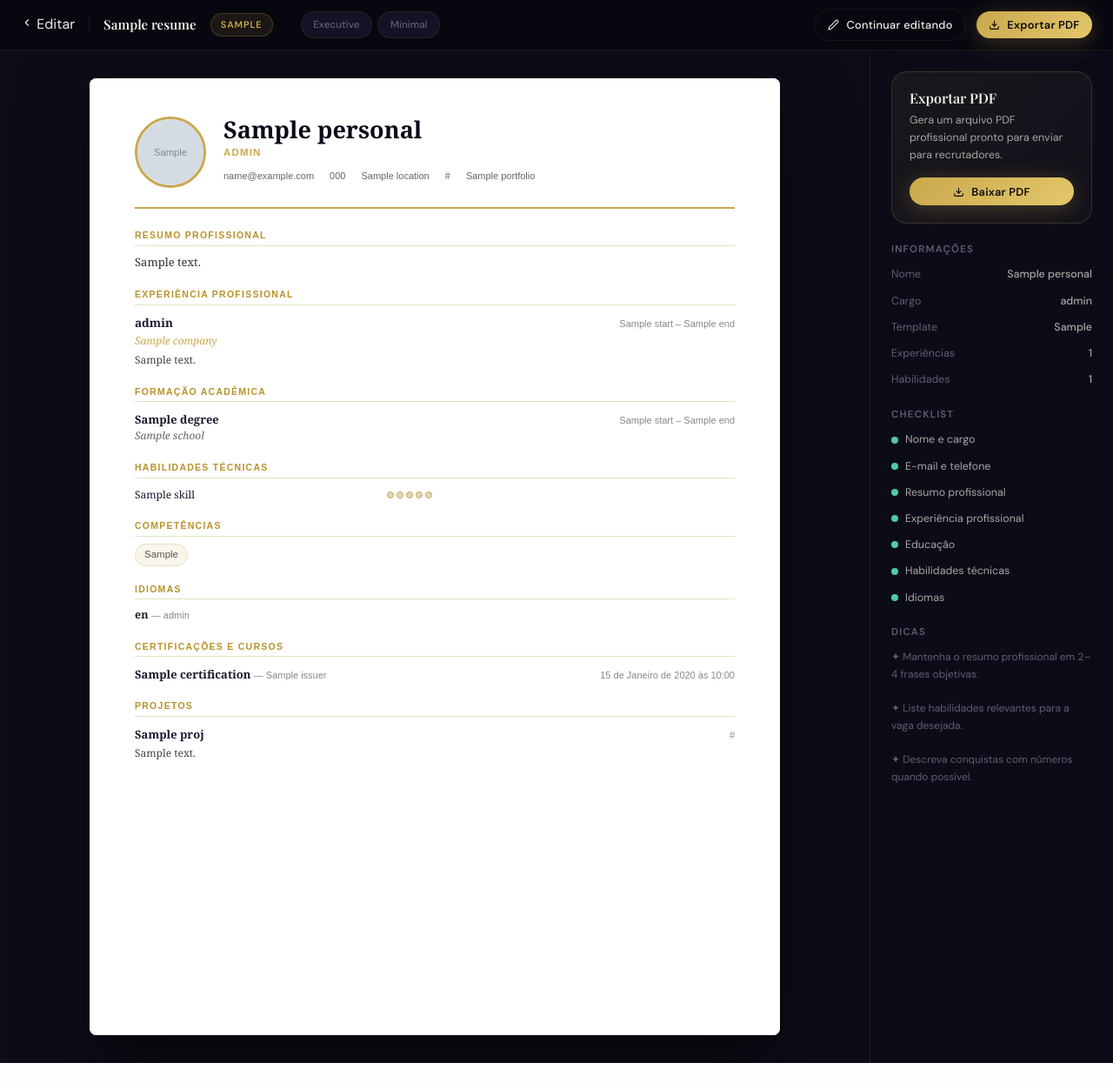
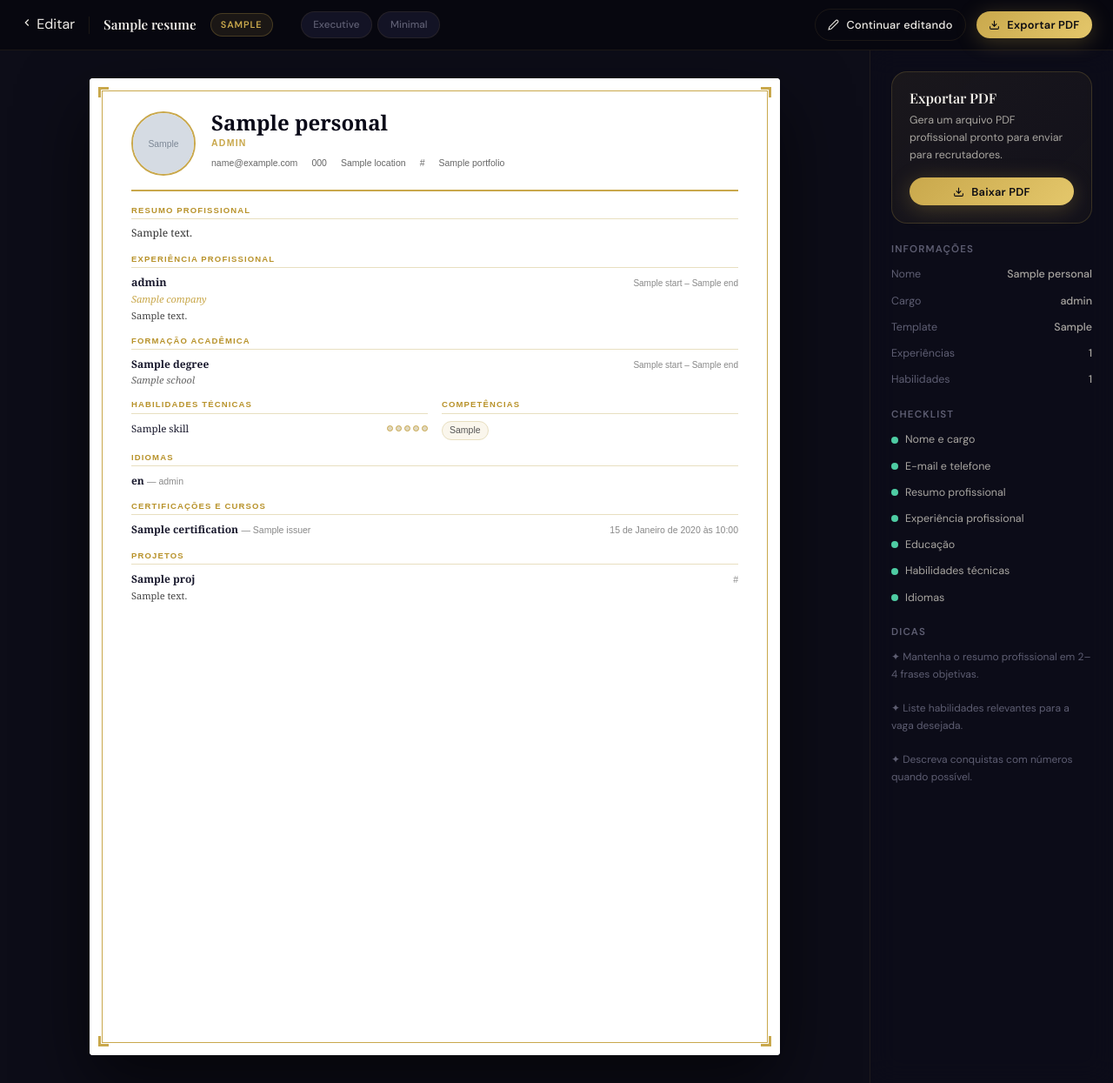
Before and after one commit to yanferodrigues/Gerador-de-curriculo, a Django app: template templates/preview.html in a window 1280 px wide. Shown: the whole page at 87% size. Before the commit the page ends 1222 px from the top, so only its background shows below. Run offline with Django 5.2, Linux system fonts and the light colour scheme; the template is opened without the code that fills it: most values are stand-ins (such as "Sample title", 1, 10 or a date in 2020); grey boxes marked "Sample" are stand-in pictures; data that the repository does not hold is empty; some web fonts are replaced.

Commit message:
ESCRITÓRIO 17/04/2026 14:20

```diff
--- a/setup/settings.py
+++ b/setup/settings.py
@@ -29,7 +29,7 @@ SECRET_KEY = str(os.getenv('SECRET_KEY'))
 # SECURITY WARNING: don't run with debug turned on in production!
 DEBUG = True
 
-ALLOWED_HOSTS = ['10.211.100.93', "localhost"]
+ALLOWED_HOSTS = ['10.211.100.93', '127.0.0.1', "localhost"]
 
 
 # Application definition
--- a/templates/partials/resume_executive.html
+++ b/templates/partials/resume_executive.html
@@ -1,17 +1,25 @@
 {% with d=resume.data p=resume.data.personal %}
-<div style="font-family:Georgia,'Times New Roman',serif;color:#1a1a2e;background:#fff;padding:44px 52px;min-height:1100px;font-size:13px;line-height:1.55;box-sizing:border-box;">
+<div style="font-family:Georgia,'Times New Roman',serif;color:#1a1a2e;background:#fff;width:794px;height:1123px;overflow:hidden;font-size:12.5px;line-height:1.5;box-sizing:border-box;position:relative;padding:38px 48px;">
+
+  <!-- Decorative gold border frame -->
+  <div style="position:absolute;inset:14px;border:1.5px solid #C9A84C;pointer-events:none;"></div>
+  <!-- Corner accents -->
+  <div style="position:absolute;top:10px;left:10px;width:12px;height:12px;border-top:3px solid #C9A84C;border-left:3px solid #C9A84C;pointer-events:none;"></div>
+  <div style="position:absolute;top:10px;right:10px;width:12px;height:12px;border-top:3px solid #C9A84C;border-right:3px solid #C9A84C;pointer-events:none;"></div>
+  <div style="position:absolute;bottom:10px;left:10px;width:12px;height:12px;border-bottom:3px solid #C9A84C;border-left:3px solid #C9A84C;pointer-events:none;"></div>
+  <div style="position:absolute;bottom:10px;right:10px;width:12px;height:12px;border-bottom:3px solid #C9A84C;border-right:3px solid #C9A84C;pointer-events:none;"></div>
 
   <!-- HEADER -->
-  <div style="display:flex;gap:20px;align-items:flex-start;padding-bottom:22px;margin-bottom:24px;border-bottom:2.5px solid #C9A84C;">
+  <div style="display:flex;gap:18px;align-items:flex-start;padding-bottom:16px;margin-bottom:16px;border-bottom:2px solid #C9A84C;">
     {% if p.photo %}
-    <img src="{{ p.photo }}" style="width:82px;height:82px;border-radius:50%;object-fit:cover;flex-shrink:0;border:3px solid #C9A84C;">
+    <img src="{{ p.photo }}" style="width:74px;height:74px;border-radius:50%;object-fit:cover;flex-shrink:0;border:2.5px solid #C9A84C;">
     {% endif %}
     <div style="flex:1">
-      <h1 style="margin:0 0 3px;font-size:27px;font-weight:700;color:#0a0a18;line-height:1.1">{{ p.name|default:"Seu Nome" }}</h1>
+      <h1 style="margin:0 0 3px;font-size:24px;font-weight:700;color:#0a0a18;line-height:1.1">{{ p.name|default:"Seu Nome" }}</h1>
       {% if p.role %}
-      <div style="margin:0 0 9px;font-size:11.5px;font-weight:600;color:#C9A84C;text-transform:uppercase;letter-spacing:.1em;font-family:Arial,sans-serif">{{ p.role }}</div>
+      <div style="margin:0 0 7px;font-size:10.5px;font-weight:700;color:#C9A84C;text-transform:uppercase;letter-spacing:.12em;font-family:Arial,sans-serif">{{ p.role }}</div>
       {% endif %}
-      <div style="font-family:Arial,sans-serif;font-size:11px;color:#666;display:flex;flex-wrap:wrap;gap:8px 18px">
+      <div style="font-family:Arial,sans-serif;font-size:10.5px;color:#666;display:flex;flex-wrap:wrap;gap:6px 16px">
         {% if p.email %}<span>{{ p.email }}</span>{% endif %}
         {% if p.phone %}<span>{{ p.phone }}</span>{% endif %}
         {% if p.location %}<span>{{ p.location }}</span>{% endif %}
@@ -23,26 +31,26 @@
 
   <!-- SUMMARY -->
   {% if d.summary %}
-  <div style="margin-bottom:20px">
-    <h2 style="font-size:10.5px;font-weight:700;text-transform:uppercase;letter-spacing:.12em;color:#b8922a;margin:0 0 8px;font-family:Arial,sans-serif;border-bottom:1.5px solid #e8dfc0;padding-bottom:5px">Resumo Profissional</h2>
-    <p style="margin:0;color:#333;line-height:1.65">{{ d.summary }}</p>
+  <div style="margin-bottom:14px">
+    <h2 style="font-size:9.5px;font-weight:700;text-transform:uppercase;letter-spacing:.12em;color:#b8922a;margin:0 0 6px;font-family:Arial,sans-serif;border-bottom:1px solid #e8dfc0;padding-bottom:4px">Resumo Profissional</h2>
+    <p style="margin:0;color:#333;line-height:1.6;font-size:12px">{{ d.summary }}</p>
   </div>
   {% endif %}
 
   <!-- EXPERIENCE -->
   {% if d.experience %}
-  <div style="margin-bottom:20px">
-    <h2 style="font-size:10.5px;font-weight:700;text-transform:uppercase;letter-spacing:.12em;color:#b8922a;margin:0 0 10px;font-family:Arial,sans-serif;border-bottom:1.5px solid #e8dfc0;padding-bottom:5px">Experiência Profissional</h2>
+  <div style="margin-bottom:14px">
+    <h2 style="font-size:9.5px;font-weight:700;text-transform:uppercase;letter-spacing:.12em;color:#b8922a;margin:0 0 8px;font-family:Arial,sans-serif;border-bottom:1px solid #e8dfc0;padding-bottom:4px">Experiência Profissional</h2>
     {% for exp in d.experience %}
-    <div style="margin-bottom:14px">
+    <div style="margin-bottom:10px">
       <div style="display:flex;justify-content:space-between;align-items:baseline;margin-bottom:1px">
-        <strong style="font-size:13.5px">{{ exp.role }}</strong>
-        <span style="font-size:11px;color:#888;font-family:Arial,sans-serif;white-space:nowrap">
+        <strong style="font-size:12.5px">{{ exp.role }}</strong>
+        <span style="font-size:10px;color:#888;font-family:Arial,sans-serif;white-space:nowrap">
           {{ exp.start }}{% if exp.start %} – {% endif %}{% if exp.current %}Atual{% else %}{{ exp.end }}{% endif %}
         </span>
       </div>
-      <div style="font-size:12px;color:#C9A84C;font-style:italic;margin-bottom:4px">{{ exp.company }}</div>
-      {% if exp.desc %}<p style="margin:0;font-size:12px;color:#444;line-height:1.55">{{ exp.desc|linebreaksbr }}</p>{% endif %}
+      <div style="font-size:11px;color:#C9A84C;font-style:italic;margin-bottom:3px">{{ exp.company }}</div>
+      {% if exp.desc %}<p style="margin:0;font-size:11px;color:#444;line-height:1.5">{{ exp.desc|linebreaksbr }}</p>{% endif %}
     </div>
     {% endfor %}
   </div>
@@ -50,56 +58,56 @@
 
   <!-- EDUCATION -->
   {% if d.education %}
-  <div style="margin-bottom:20px">
-    <h2 style="font-size:10.5px;font-weight:700;text-transform:uppercase;letter-spacing:.12em;color:#b8922a;margin:0 0 10px;font-family:Arial,sans-serif;border-bottom:1.5px solid #e8dfc0;padding-bottom:5px">Formação Acadêmica</h2>
+  <div style="margin-bottom:14px">
+    <h2 style="font-size:9.5px;font-weight:700;text-transform:uppercase;letter-spacing:.12em;color:#b8922a;margin:0 0 8px;font-family:Arial,sans-serif;border-bottom:1px solid #e8dfc0;padding-bottom:4px">Formação Acadêmica</h2>
     {% for edu in d.education %}
-    <div style="display:flex;justify-content:space-between;align-items:baseline;margin-bottom:8px">
+    <div style="display:flex;justify-content:space-between;align-items:baseline;margin-bottom:6px">
       <div>
-        <strong style="font-size:13px">{{ edu.degree }}</strong>
-        <div style="font-size:12px;color:#666;font-style:italic">{{ edu.school }}</div>
+        <strong style="font-size:12px">{{ edu.degree }}</strong>
+        <div style="font-size:11px;color:#666;font-style:italic">{{ edu.school }}</div>
       </div>
-      <span style="font-size:11px;color:#888;font-family:Arial,sans-serif;white-space:nowrap">{{ edu.start }}{% if edu.start and edu.end %} – {% endif %}{{ edu.end }}</span>
+      <span style="font-size:10px;color:#888;font-family:Arial,sans-serif;white-space:nowrap">{{ edu.start }}{% if edu.start and edu.end %} – {% endif %}{{ edu.end }}</span>
     </div>
     {% endfor %}
   </div>
   {% endif %}
 
-  <!-- SKILLS -->
-  {% if d.skills %}
-  <div style="margin-bottom:20px">
-    <h2 style="font-size:10.5px;font-weight:700;text-transform:uppercase;letter-spacing:.12em;color:#b8922a;margin:0 0 10px;font-family:Arial,sans-serif;border-bottom:1.5px solid #e8dfc0;padding-bottom:5px">Habilidades Técnicas</h2>
-    <div style="display:grid;grid-template-columns:repeat(2,1fr);gap:7px">
+  <!-- SKILLS + SOFT SKILLS side by side if both exist -->
+  {% if d.skills or d.soft_skills %}
+  <div style="display:grid;grid-template-columns:{% if d.skills and d.soft_skills %}1fr 1fr{% else %}1fr{% endif %};gap:16px;margin-bottom:14px">
+    {% if d.skills %}
+    <div>
+      <h2 style="font-size:9.5px;font-weight:700;text-transform:uppercase;letter-spacing:.12em;color:#b8922a;margin:0 0 8px;font-family:Arial,sans-serif;border-bottom:1px solid #e8dfc0;padding-bottom:4px">Habilidades Técnicas</h2>
       {% for sk in d.skills %}
-      <div style="display:flex;justify-content:space-between;align-items:center;font-size:12px">
+      <div style="display:flex;justify-content:space-between;align-items:center;font-size:11.5px;margin-bottom:4px">
         <span>{{ sk.name }}</span>
         <div style="display:flex;gap:3px">
-          {% for n in "12345" %}<div style="width:8px;height:8px;border-radius:50%;{% if forloop.counter <= sk.level %}background:#C9A84C;{% else %}background:#e0d8c0;{% endif %}border:1px solid #C9A84C;-webkit-print-color-adjust:exact;print-color-adjust:exact"></div>{% endfor %}
+          {% for n in "12345" %}<div style="width:7px;height:7px;border-radius:50%;{% if forloop.counter <= sk.level %}background:#C9A84C;{% else %}background:#e0d8c0;{% endif %}border:1px solid #C9A84C;-webkit-print-color-adjust:exact;print-color-adjust:exact"></div>{% endfor %}
         </div>
       </div>
       {% endfor %}
     </div>
-  </div>
-  {% endif %}
-
-  <!-- SOFT SKILLS -->
-  {% if d.soft_skills %}
-  <div style="margin-bottom:20px">
-    <h2 style="font-size:10.5px;font-weight:700;text-transform:uppercase;letter-spacing:.12em;color:#b8922a;margin:0 0 8px;font-family:Arial,sans-serif;border-bottom:1.5px solid #e8dfc0;padding-bottom:5px">Competências</h2>
-    <div style="display:flex;flex-wrap:wrap;gap:6px">
-      {% for s in d.soft_skills %}
-      <span style="padding:3px 10px;background:#faf6ec;border:1px solid #e8dfc0;border-radius:20px;font-size:11.5px;color:#555;font-family:Arial,sans-serif">{{ s }}</span>
-      {% endfor %}
+    {% endif %}
+    {% if d.soft_skills %}
+    <div>
+      <h2 style="font-size:9.5px;font-weight:700;text-transform:uppercase;letter-spacing:.12em;color:#b8922a;margin:0 0 8px;font-family:Arial,sans-serif;border-bottom:1px solid #e8dfc0;padding-bottom:4px">Competências</h2>
+      <div style="display:flex;flex-wrap:wrap;gap:5px">
+        {% for s in d.soft_skills %}
+        <span style="padding:2px 8px;background:#faf6ec;border:1px solid #e8dfc0;border-radius:20px;font-size:10.5px;color:#555;font-family:Arial,sans-serif">{{ s }}</span>
+        {% endfor %}
+      </div>
     </div>
+    {% endif %}
   </div>
   {% endif %}
 
   <!-- LANGUAGES -->
   {% if d.languages %}
-  <div style="margin-bottom:20px">
-    <h2 style="font-size:10.5px;font-weight:700;text-transform:uppercase;letter-spacing:.12em;color:#b8922a;margin:0 0 8px;font-family:Arial,sans-serif;border-bottom:1.5px solid #e8dfc0;padding-bottom:5px">Idiomas</h2>
-    <div style="display:flex;flex-wrap:wrap;gap:16px">
+  <div style="margin-bottom:14px">
+    <h2 style="font-size:9.5px;font-weight:700;text-transform:uppercase;letter-spacing:.12em;color:#b8922a;margin:0 0 8px;font-family:Arial,sans-serif;border-bottom:1px solid #e8dfc0;padding-bottom:4px">Idiomas</h2>
+    <div style="display:flex;flex-wrap:wrap;gap:18px">
       {% for l in d.languages %}
-      <span style="font-size:12.5px"><strong>{{ l.lang }}</strong>{% if l.level %} <span style="color:#888;font-size:11px;font-family:Arial,sans-serif">— {{ l.level }}</span>{% endif %}</span>
+      <span style="font-size:12px"><strong>{{ l.lang }}</strong>{% if l.level %} <span style="color:#888;font-size:10.5px;font-family:Arial,sans-serif">— {{ l.level }}</span>{% endif %}</span>
       {% endfor %}
     </div>
   </div>
@@ -107,15 +115,15 @@
 
   <!-- CERTIFICATIONS -->
   {% if d.certifications %}
-  <div style="margin-bottom:20px">
-    <h2 style="font-size:10.5px;font-weight:700;text-transform:uppercase;letter-spacing:.12em;color:#b8922a;margin:0 0 10px;font-family:Arial,sans-serif;border-bottom:1.5px solid #e8dfc0;padding-bottom:5px">Certificações e Cursos</h2>
+  <div style="margin-bottom:14px">
+    <h2 style="font-size:9.5px;font-weight:700;text-transform:uppercase;letter-spacing:.12em;color:#b8922a;margin:0 0 8px;font-family:Arial,sans-serif;border-bottom:1px solid #e8dfc0;padding-bottom:4px">Certificações e Cursos</h2>
     {% for c in d.certifications %}
-    <div style="display:flex;justify-content:space-between;align-items:baseline;margin-bottom:7px">
+    <div style="display:flex;justify-content:space-between;align-items:baseline;margin-bottom:5px">
       <div>
-        <strong style="font-size:13px">{{ c.name }}</strong>
-        {% if c.issuer %}<span style="font-size:11px;color:#888;font-family:Arial,sans-serif"> — {{ c.issuer }}</span>{% endif %}
+        <strong style="font-size:12px">{{ c.name }}</strong>
+        {% if c.issuer %}<span style="font-size:10.5px;color:#888;font-family:Arial,sans-serif"> — {{ c.issuer }}</span>{% endif %}
       </div>
-      {% if c.date %}<span style="font-size:11px;color:#888;font-family:Arial,sans-serif;white-space:nowrap">{{ c.date }}</span>{% endif %}
+      {% if c.date %}<span style="font-size:10.5px;color:#888;font-family:Arial,sans-serif;white-space:nowrap">{{ c.date }}</span>{% endif %}
     </div>
     {% endfor %}
   </div>
@@ -123,15 +131,15 @@
 
   <!-- PROJECTS -->
   {% if d.projects %}
-  <div style="margin-bottom:20px">
-    <h2 style="font-size:10.5px;font-weight:700;text-transform:uppercase;letter-spacing:.12em;color:#b8922a;margin:0 0 10px;font-family:Arial,sans-serif;border-bottom:1.5px solid #e8dfc0;padding-bottom:5px">Projetos</h2>
+  <div style="margin-bottom:14px">
+    <h2 style="font-size:9.5px;font-weight:700;text-transform:uppercase;letter-spacing:.12em;color:#b8922a;margin:0 0 8px;font-family:Arial,sans-serif;border-bottom:1px solid #e8dfc0;padding-bottom:4px">Projetos</h2>
     {% for proj in d.projects %}
-    <div style="margin-bottom:10px">
+    <div style="margin-bottom:7px">
       <div style="display:flex;justify-content:space-between;align-items:baseline">
-        <strong style="font-size:13px">{{ proj.name }}</strong>
-        {% if proj.url %}<span style="font-size:11px;color:#888;font-family:Arial,sans-serif">{{ proj.url }}</span>{% endif %}
+        <strong style="font-size:12px">{{ proj.name }}</strong>
+        {% if proj.url %}<span style="font-size:10.5px;color:#888;font-family:Arial,sans-serif">{{ proj.url }}</span>{% endif %}
       </div>
-      {% if proj.desc %}<p style="margin:3px 0 0;font-size:12px;color:#444;line-height:1.5">{{ proj.desc }}</p>{% endif %}
+      {% if proj.desc %}<p style="margin:2px 0 0;font-size:11px;color:#444;line-height:1.5">{{ proj.desc }}</p>{% endif %}
     </div>
     {% endfor %}
   </div>
--- a/templates/preview.html
+++ b/templates/preview.html
@@ -45,8 +45,9 @@
   .resume-area { flex:1; overflow:auto; padding:2rem; display:flex; justify-content:center; align-items:flex-start }
   .resume-wrapper {
     width:794px;
+    height:1123px;
     box-shadow: 0 32px 80px rgba(0,0,0,.6);
-    border-radius:8px; overflow:hidden;
+    border-radius:4px; overflow:hidden;
     background:#fff;
   }
 
@@ -94,12 +95,33 @@
     .preview-bar{ padding:0 1rem }
     .tpl-switcher{ display:none }
   }
+  @page { size: A4 portrait; margin: 0; }
+
   @media print {
+    html, body {
+      background: #fff !important;
+      height: auto !important;
+      min-height: 0 !important;
+      overflow: visible !important;
+    }
     body > *:not(.preview-main) { display: none !important; }
     .preview-bar, .side-panel { display: none !important; }
-    .preview-main { display: block !important; }
-    .resume-area { padding: 0 !important; }
-    .resume-wrapper { box-shadow: none !important; border-radius: 0 !important; width: 100% !important; }
+    .preview-main {
+      display: block !important;
+      height: auto !important;
+      overflow: visible !important;
+    }
+    .resume-area {
+      padding: 0 !important;
+      height: auto !important;
+      overflow: visible !important;
+      display: block !important;
+    }
+    .resume-wrapper {
+      box-shadow: none !important;
+      border-radius: 0 !important;
+      width: 100% !important;
+    }
     * { -webkit-print-color-adjust: exact !important; print-color-adjust: exact !important; }
   }
 </style>
```
Also changed, not shown: templates/index.html (+106 -29 lines), templates/partials/resume_minimal.html (+59 -49 lines), 1 other file.
